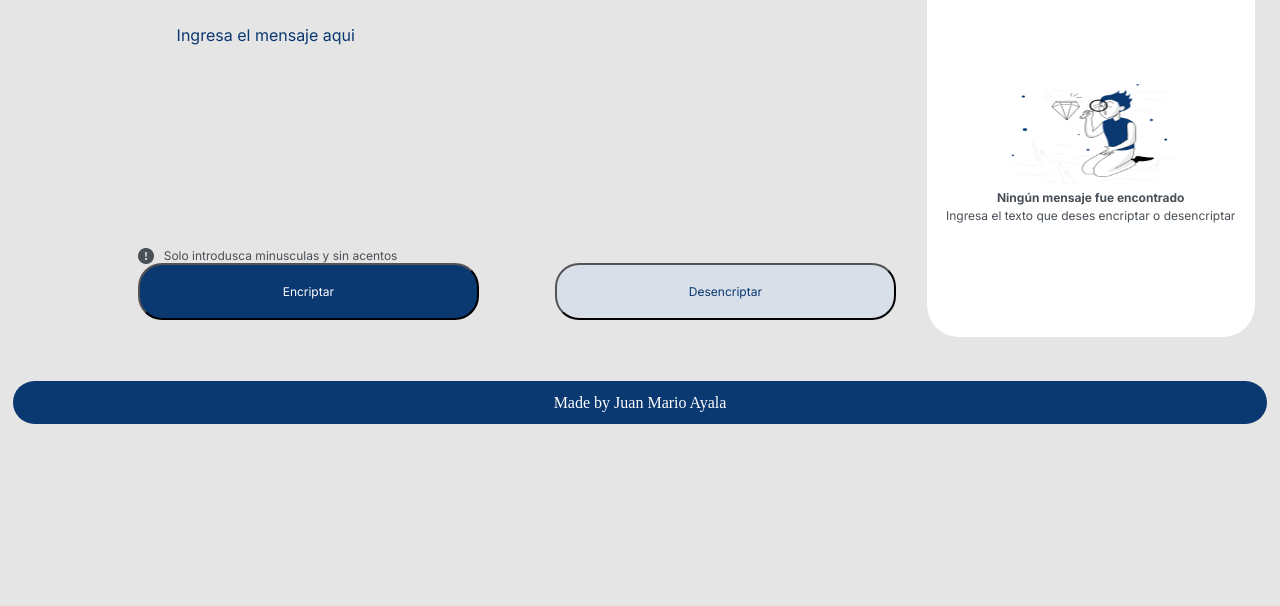
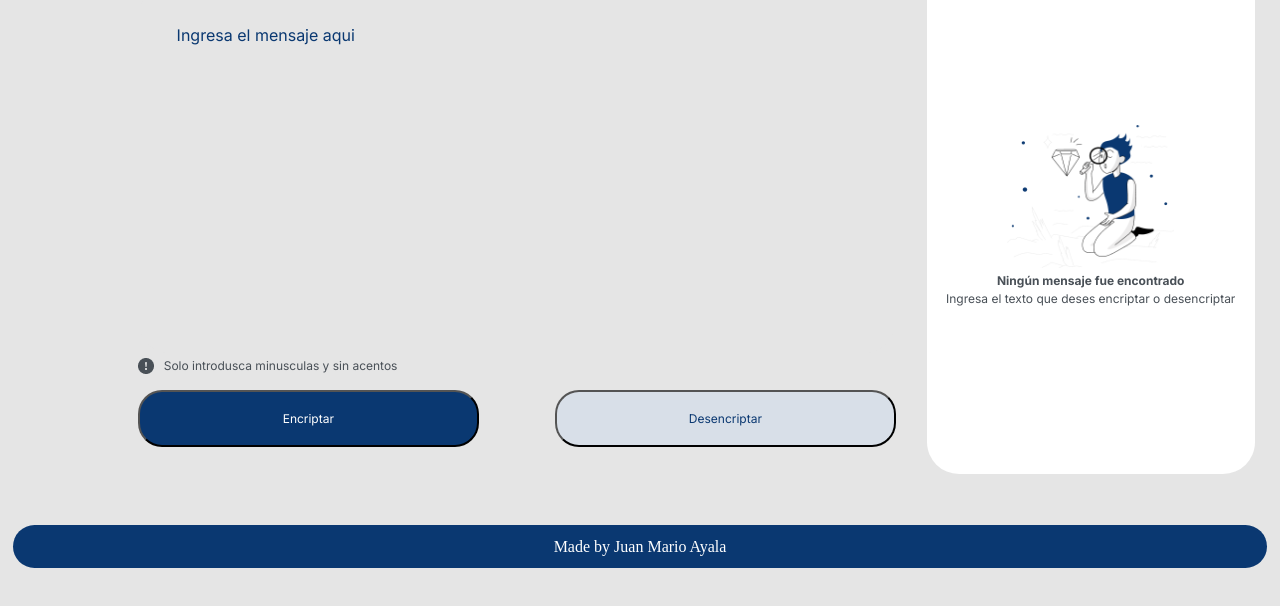
Before and after one commit to JuanMario25/challenge-1, a plain HTML site: page index.html in a window 1280 px wide. Shown: the part 60-666 px from the top of the page. Drawn offline with Linux system fonts and the light colour scheme.

Commit message:
screen height fixed

```diff
--- a/style.css
+++ b/style.css
@@ -33,7 +33,7 @@ body{
 
  main{
     box-sizing: border-box;
-    height: 26rem;
+    height: 35rem;
     display: flex;
     gap: 2.5%;
     padding: 1%;
```
